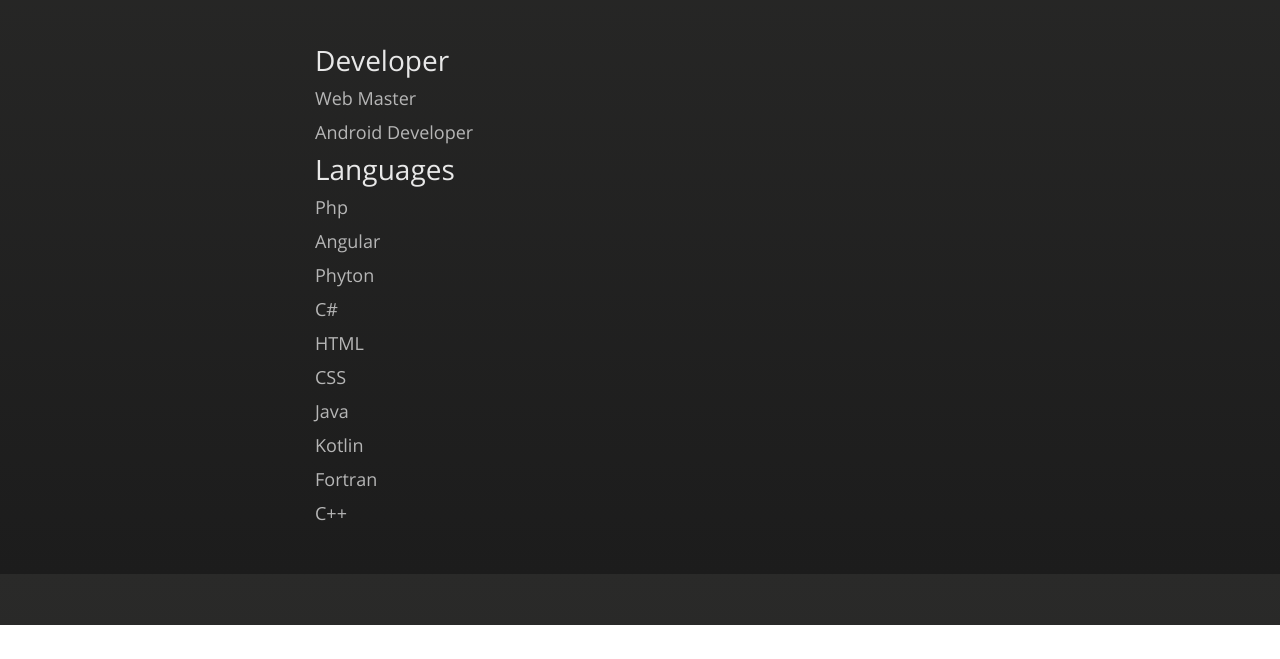
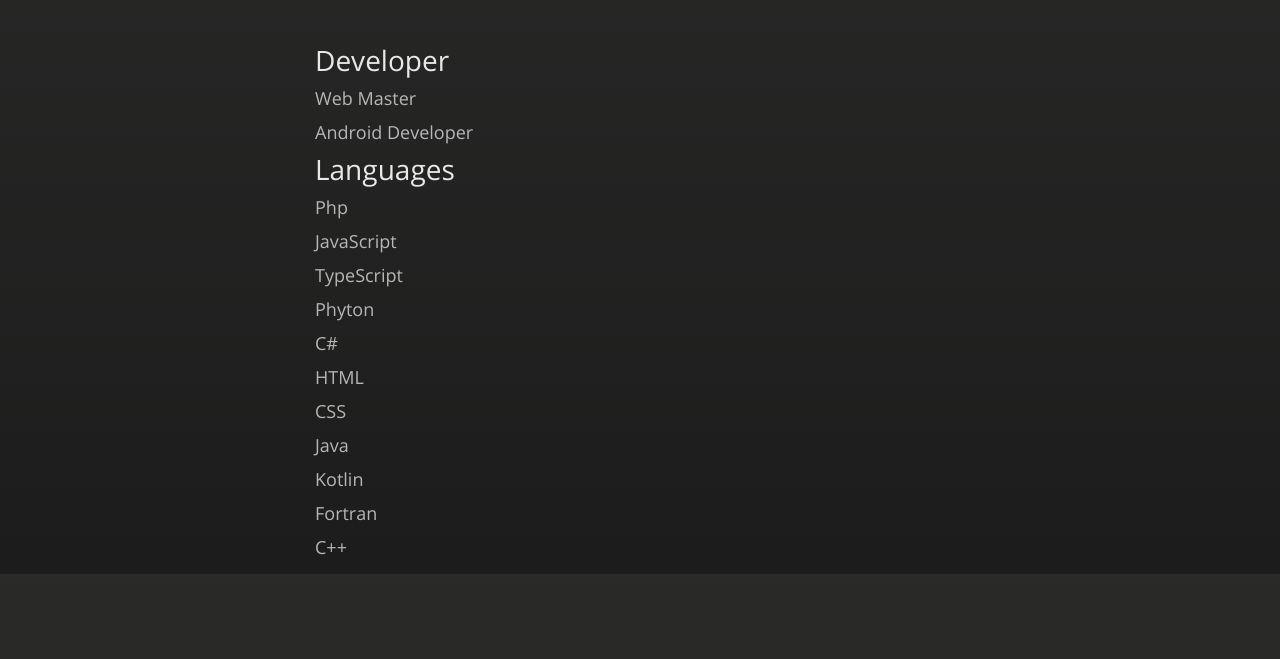
Before and after one commit to eorono/eorono.github.io, a plain HTML site: page index.html in a window 1280 px wide. Shown: the part 226-885 px from the top of the page. Before the commit the page ends 851 px from the top, so only its background shows below. Drawn offline with nearby package versions, Linux system fonts and the light colour scheme.

Commit message:
Update index

```diff
--- a/index.html
+++ b/index.html
@@ -55,7 +55,10 @@
 <a id="php" class="anchor" href="#php" aria-hidden="true"><span aria-hidden="true" class="octicon octicon-link"></span></a>Php</h3>
 
 <h3>
-<a id="Angular" class="anchor" href="#php" aria-hidden="true"><span aria-hidden="true" class="octicon octicon-link"></span></a>Angular</h3>
+<a id="JavaScript" class="anchor" href="#javascript" aria-hidden="true"><span aria-hidden="true" class="octicon octicon-link"></span></a>JavaScript</h3>
+
+<h3>
+<a id="TypeScript" class="anchor" href="#typescript" aria-hidden="true"><span aria-hidden="true" class="octicon octicon-link"></span></a>TypeScript</h3>
 
 <h3>
 <a id="phyton" class="anchor" href="#phyton" aria-hidden="true"><span aria-hidden="true" class="octicon octicon-link"></span></a>Phyton</h3>
```
